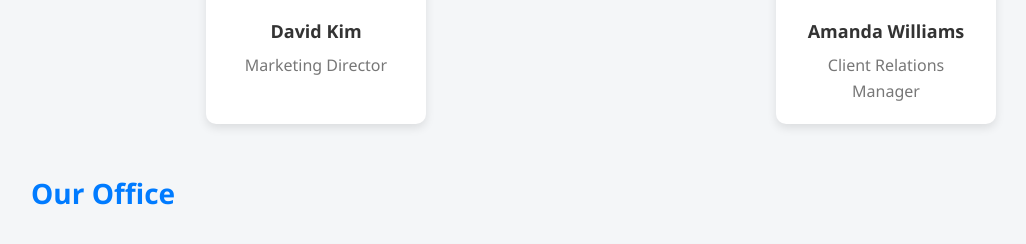
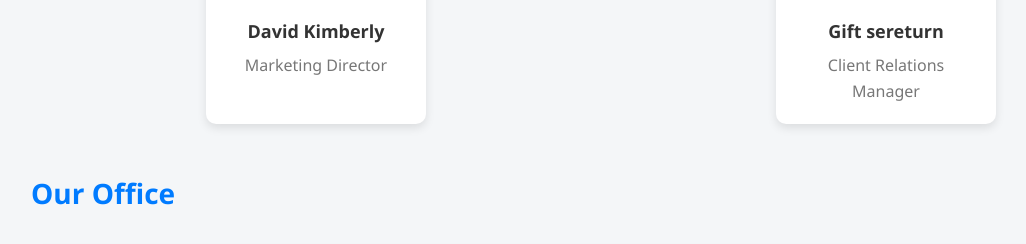
Before and after one commit to phindankosi5323-ux/Fair-Field-investment, a Flask app: page /about in a window 1280 px wide. Shown: the part 1860-2104 px from the top of the page, without its empty margins (39-1065 px from the left). Run offline with Flask 3, Linux system fonts and the light colour scheme.

Commit message:
about.html

```diff
--- a/templates/about.html
+++ b/templates/about.html
@@ -162,12 +162,12 @@
         </div>
         <div class="team-member">
           <img src="https://randomuser.me/api/portraits/men/22.jpg" alt="Team Member">
-          <h3>David Kim</h3>
+          <h3>David Kimberly</h3>
           <p>Marketing Director</p>
         </div>
         <div class="team-member">
-          <img src="https://randomuser.me/api/portraits/women/28.jpg" alt="Team Member">
-          <h3>Amanda Williams</h3>
+          <img src="https://i.postimg.cc/dtmskcg8/IMG-20250825-WA0000.jpg" alt="Team Member">
+          <h3>Gift sereturn</h3>
           <p>Client Relations Manager</p>
         </div>
       </div>
```
